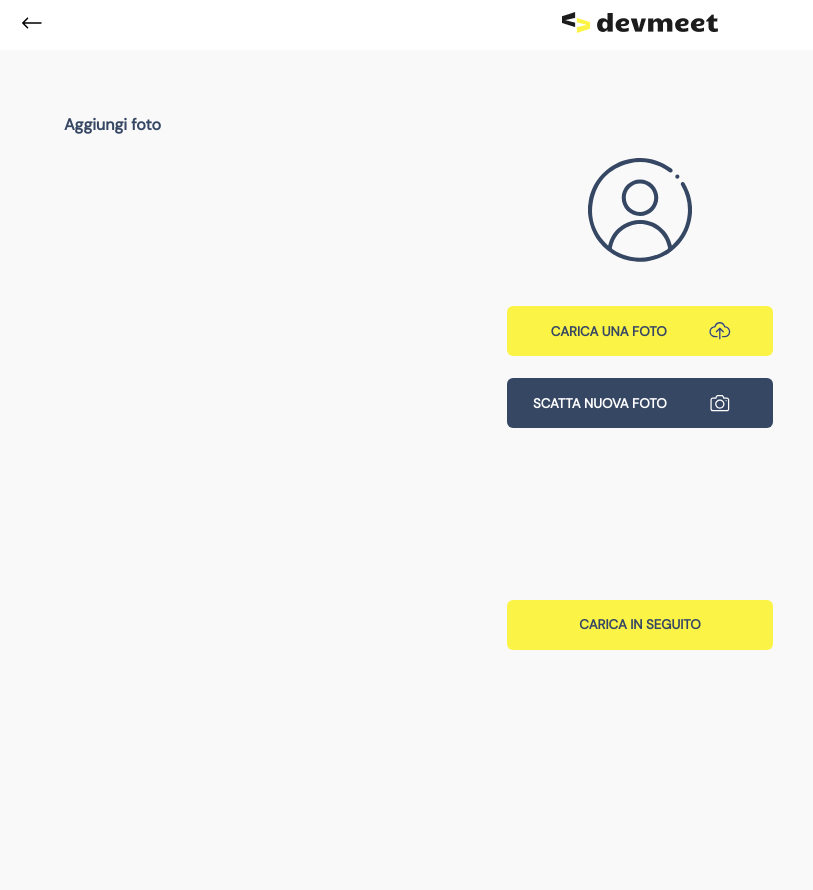
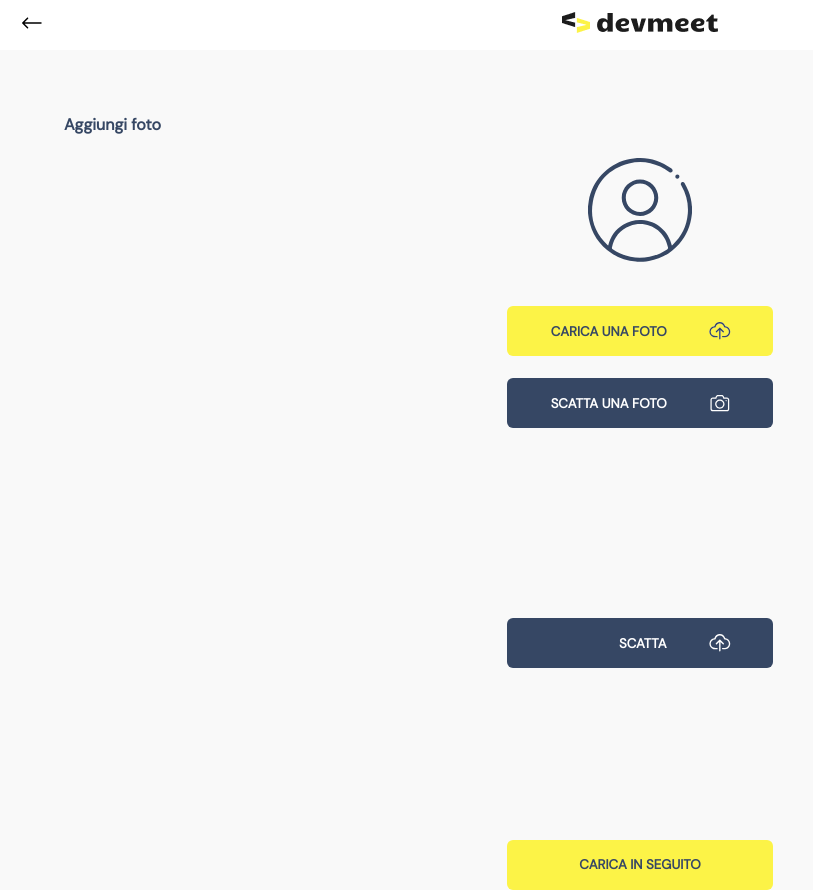
Before and after one commit to Emiliano-S/devmeet, a React (Create React App) app: page /signUp/regUser/addPhoto in a window 1280 px wide. Both pictures are taken after a click on the button "SCATTA UNA FOTO". Shown: the whole page, without its empty margins (0-813 px from the left). Before the commit the page ends 800 px from the top, so only its background shows below. Built offline with nearby package versions, Linux system fonts and the light colour scheme; no server answers; the HTML template or start-up script is replaced by a standard one.

Commit message:
fotocamera e tasti funzionanti

```diff
--- a/src/components/AddPhoto.js
+++ b/src/components/AddPhoto.js
@@ -18,7 +18,7 @@ export function AddPhoto({user, company}) {
                     bgColor={'#364764'}
                     text={'SCATTA UNA FOTO'}
                     textColor={'white'}
-                    textClicked={'SCATTA NUOVA FOTO'} />
+                    textClicked={'SCATTA UNA FOTO'} />
                 <div className="container-continue-button">
                     <Link to='/signUp/Addphoto/#'><Button lowOp text={'CARICA IN SEGUITO'} bgColor={'#FCF347'} textColor={'#364764'} wd={'266px'} hg={'50px'} wg={'bold'} /></Link>
                 </div>
--- a/src/components/MakePhotoButton.js
+++ b/src/components/MakePhotoButton.js
@@ -1,5 +1,5 @@
-import { useState } from "react"
-
+import { useEffect, useRef, useState } from "react"
+import CloudWhite from '../assets/svg/CloudWhite.svg'
 import Camera from '../assets/svg/Camera.svg'
 
 const MakePhotoButton = ({
@@ -13,18 +13,95 @@ const MakePhotoButton = ({
 }) => {
 
   const [active, setActive] = useState(true);
+  const [photo, setPhoto] = useState(true);
+  const [camera, setCamera] = useState(true);
+  const videoRef = useRef(null);
+  const photoRef = useRef(null);
+  const stripRef = useRef(null);
+
+  useEffect(() => {
+    getVideo();
+  }, [videoRef]);
+
+  const getVideo = () => {
+    navigator.mediaDevices
+      .getUserMedia({ video: { width: 300 } })
+      .then(stream => {
+        let video = videoRef.current;
+        video.srcObject = stream;
+        video.play();
+      })
+      .catch(err => {
+        console.error("error:", err);
+      });
+  };
+
+  const paintToCanvas = () => {
+    let video = videoRef.current;
+    let photo = photoRef.current;
+    let ctx = photo.getContext("2d");
+    const width = 320;
+    const height = 240;
+    photo.width = width;
+    photo.height = height;
+
+    return setInterval(() => {
+      ctx.drawImage(video, 0, 0, width, height);
+    }, 200);
+
+
+  };
+
+
+
+  const takePhoto = () => {
+    setPhoto(false);
+    setCamera(false);
+    let photo = photoRef.current;
+    let strip = stripRef.current;
+
+    console.warn(strip);
+
+    const data = photo.toDataURL("image/jpeg");
+
+    console.warn(data);
+    const link = document.createElement("a");
+    link.href = data;
+    link.setAttribute("download", "myWebcam");
+    link.innerHTML = `<img src='${data}' alt='thumbnail'/>`;
+    if (strip.firstChild != null) {
+      setTimeout(() => {
+        strip.removeChild(strip.firstChild);
+      }, 500);
+      setTimeout(() => {
+        getVideo()
+        setCamera(true)
+      }, 600);
+      console.log("cameraON");
+      setPhoto(true);
+    } else {
+      setCamera(false);
+      strip.insertBefore(link, strip.firstChild);
+      console.log("cameraoff")
+    }
+
+  };
 
   const handleButtonClick = () => {
     setActive(false);
+    getVideo();
   };
 
   const handleButtonClicked = () => {
+    getVideo();
     setActive(true);
+    setCamera(true);
   }
+
   return (
     <div style={{ width: '100%', display: "flex", justifyContent: "center", marginTop: '22px' }}>
-      {active &&
-        <div style={{display: "flex", flexDirection: "column", alignItems: "center"}}>
+      {active && <>
+        <div style={{ display: "flex", flexDirection: "column", alignItems: "center" }}>
           <button
             onClick={handleButtonClick}
             style={{
@@ -40,15 +117,18 @@ const MakePhotoButton = ({
               cursor: "pointer",
             }}
           >
-            <div style={{ width: '60%', display: 'flex', justifyContent: 'flex-end', fontWeight: "bold"}}>
+            <div style={{ width: '60%', display: 'flex', justifyContent: 'flex-end', fontWeight: "bold" }}>
               {text}
             </div>
             <div style={{ width: '40%', display: 'flex', justifyContent: 'center' }}>
               <img src={Camera} alt="+" />
             </div>
-          </button></div>}
+          </button>
+
+        </div>
+      </>}
       {!active &&
-        <div style={{display: "flex", flexDirection: "column", alignItems: "center"}}>
+        <div style={{ display: "flex", flexDirection: "column", alignItems: "center" }}>
           <button
             onClick={handleButtonClicked}
             style={{
@@ -62,6 +142,7 @@ const MakePhotoButton = ({
               height: '50px',
               border: "none",
               cursor: "pointer",
+              marginBottom:"20px"
             }}
           >
             <div style={{ width: '60%', display: 'flex', justifyContent: 'flex-end', fontWeight: "bold" }}>
@@ -71,6 +152,75 @@ const MakePhotoButton = ({
               <img src={Camera} alt="-" />
             </div>
           </button>
+          <>
+            {camera &&
+              <div style={{ display: "block", width: "400" }}>
+                <video onCanPlay={() => paintToCanvas()} ref={videoRef} style={{ display: "block" }} />
+                <canvas ref={photoRef} style={{ display: "none" }} />
+              </div>}
+            {!camera &&
+              <div style={{ display: "none", width: "400" }}>
+                <video onCanPlay={() => paintToCanvas()} ref={videoRef} style={{ display: "none" }} />
+                <canvas ref={photoRef} style={{ display: "none" }} />
+              </div>}
+            <div>
+              <div ref={stripRef} />
+            </div>
+            <button
+              onClick={takePhoto}
+              style={{
+                display: 'flex',
+                alignItems: 'center',
+                backgroundColor: bgColor,
+                width: '266px',
+                color: textColor,
+                fontWeight: wg,
+                borderRadius: "6px",
+                height: '50px',
+                border: "none",
+                cursor: "pointer",
+                marginTop:"20px"
+              }}
+            >
+              {photo &&
+                  <div style={{ width: '60%', display: 'flex', justifyContent: 'flex-end', fontWeight: "bold",}}>
+                    SCATTA
+                  </div>
+              }
+              {!photo &&
+                  <div style={{ width: '60%', display: 'flex', justifyContent: 'flex-end', fontWeight: "bold"}}>
+                    SCATTA DI NUOVO
+                  </div>
+              }
+              <div style={{ width: '40%', display: 'flex', justifyContent: 'center' }}>
+                <img src={CloudWhite} alt="-" />
+              </div>
+            </button>
+            {!photo &&
+              <button
+                onClick={takePhoto}
+                style={{
+                  display: 'flex',
+                  alignItems: 'center',
+                  backgroundColor: bgColor,
+                  width: '266px',
+                  color: textColor,
+                  fontWeight: wg,
+                  borderRadius: "6px",
+                  height: '50px',
+                  border: "none",
+                  cursor: "pointer",
+                  marginTop:"20px"
+                }}
+              >
+                <div style={{ width: '60%', display: 'flex', justifyContent: 'center', fontWeight: "bold", paddingLeft: "40px"}}>
+                  SALVA
+                </div>
+                <div style={{ width: '40%', display: 'flex', justifyContent: 'center' }}>
+                  <img src={Camera} alt="-" />
+                </div>
+              </button>}
+          </>
         </div>
       }
     </div>
```
Also changed, not shown: src/assets/svg/CloudWhite.svg (added).
